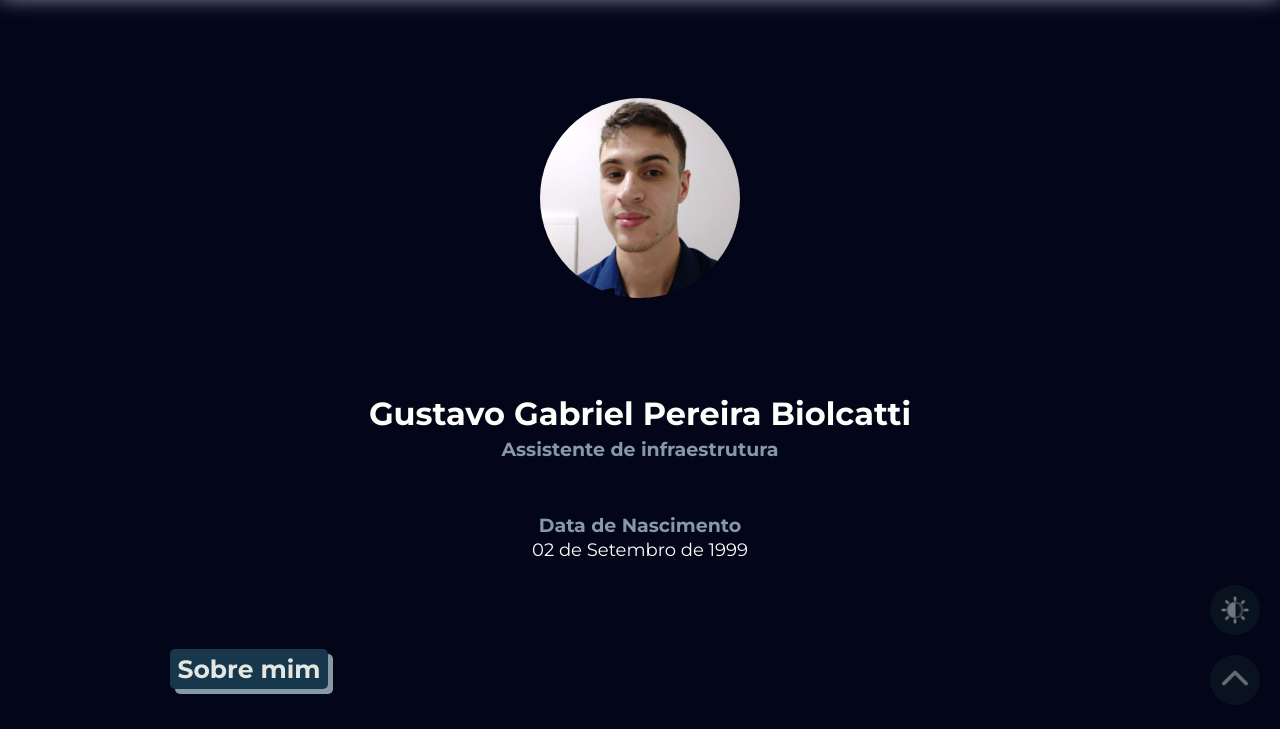
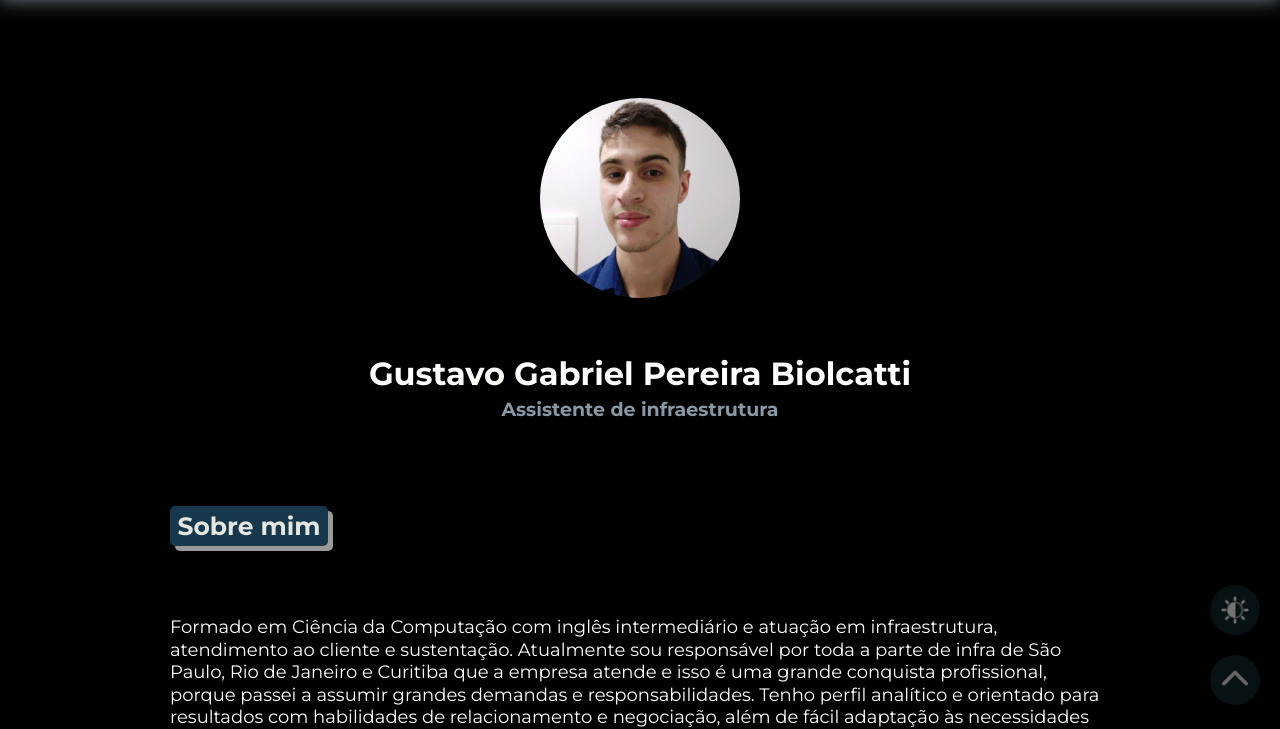
Before and after one commit to gustavobiolcatti/gustavobiolcatti.github.io, a plain HTML site: page index.html in a window 1280 px wide. Shown: the part 75-804 px from the top of the page. Drawn offline with Linux system fonts and the light colour scheme; files whose address does not match are found by name.

Commit message:
Alteração de css

```diff
--- a/css/style.css
+++ b/css/style.css
@@ -3,7 +3,7 @@
 :root{
     --fonte: "Montserrat", sans-serif;
 
-    --background-body: #030518;
+    --background-body: #000000;
     --background-header: #17384C;
     --background-titulo: #17384C;
     --background-botao: #102226;
@@ -17,7 +17,7 @@
     --borda-projetos: #fefffb;
 
     --sombra-header: #8899a6;
-    --sombra-titulo: #8899a6;
+    --sombra-titulo: #9a9a9a;
 
     --cor-titulo: #e4e6e1;
     --cor-subtitulo: #8899a6;
@@ -179,7 +179,7 @@ header{
 }
 
 .apresentacao__conteudo{
-    margin-top: 10em;
+    margin-top: 6em;
     text-align: center;
 }
 
--- a/index.html
+++ b/index.html
@@ -39,8 +39,8 @@
                         <h1 class="apresentacao__nome">Gustavo Gabriel Pereira Biolcatti</h1>
                         <p class="apresentacao__cargo subtitulo">Assistente de infraestrutura</p>
 
-                        <h2 class="subtitulo">Data de Nascimento</h2>
-                        <p class="texto--padrao">02 de Setembro de 1999</p>
+                        <!--<h2 class="subtitulo">Data de Nascimento</h2>
+                        <p class="texto--padrao">02 de Setembro de 1999</p>-->
                     </div>
                 </div>
 
```
Also changed, not shown: img/email.png (added).
